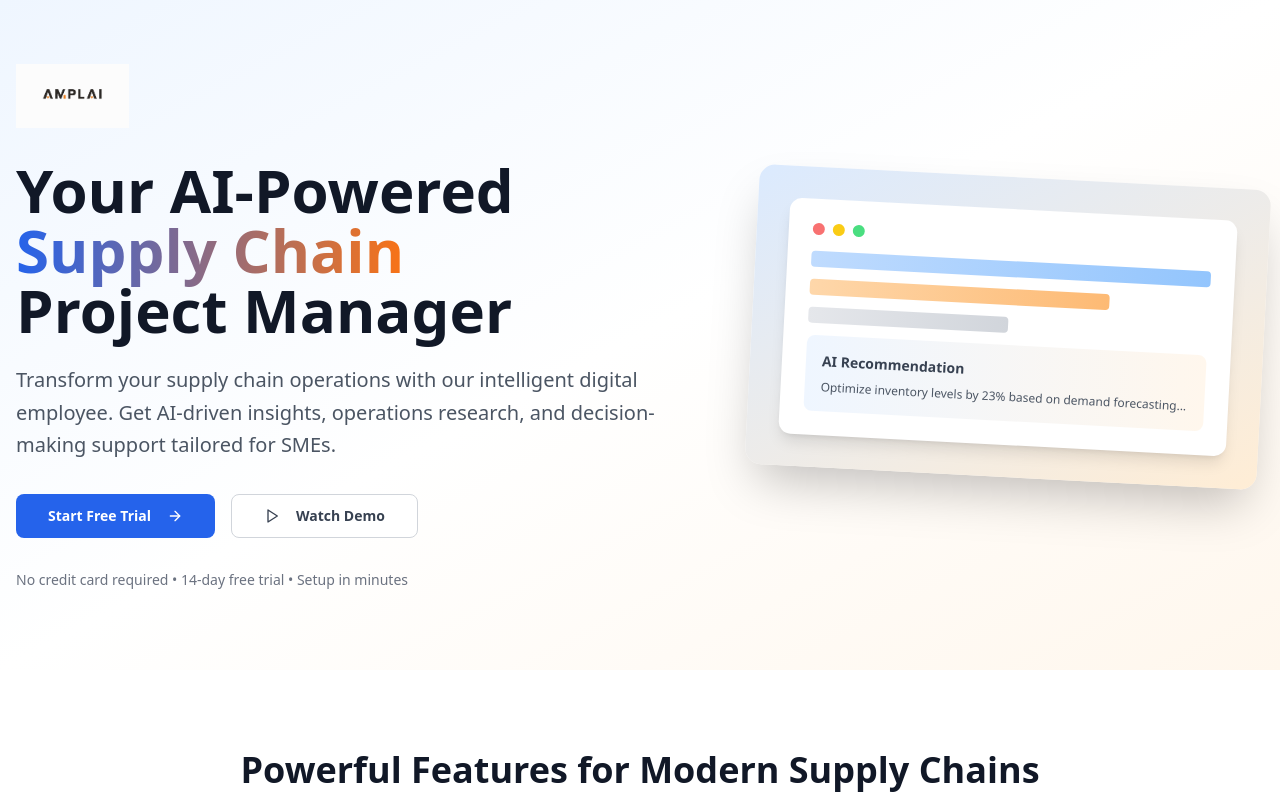
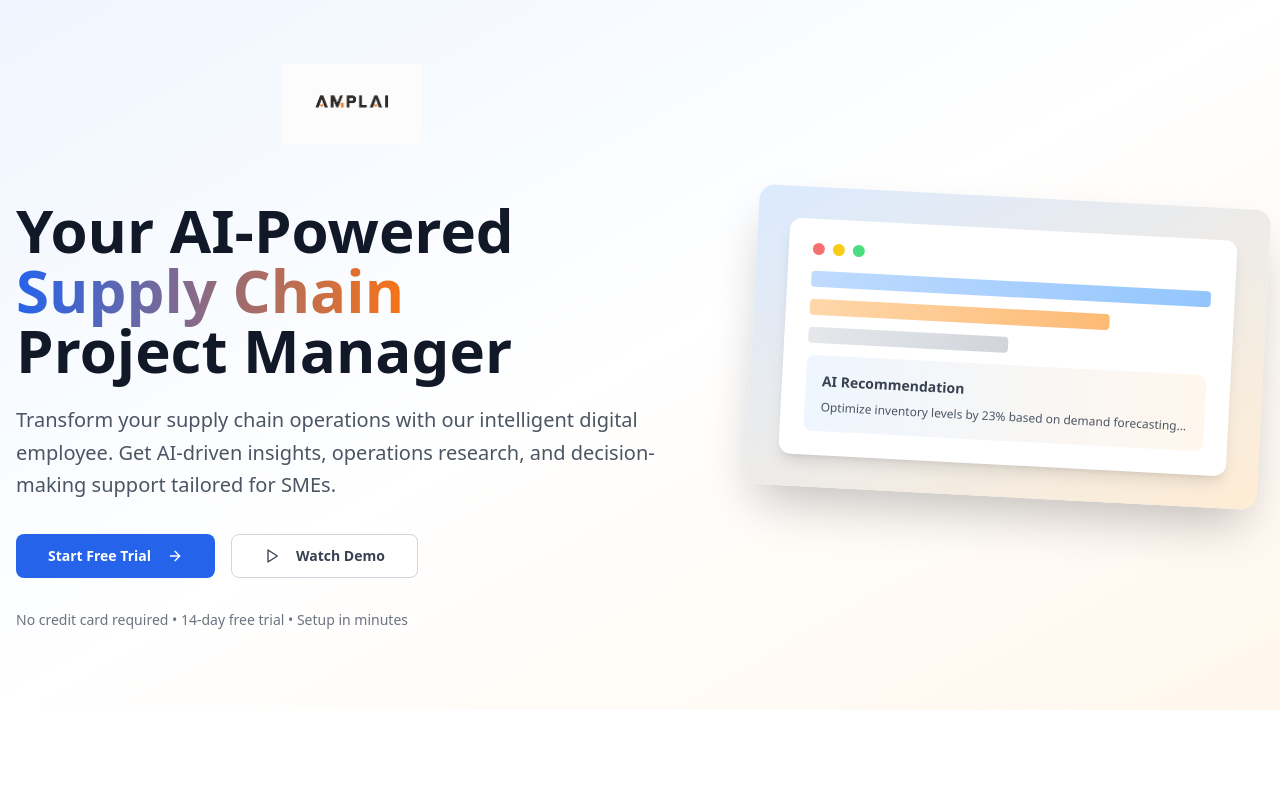
Before and after one commit to LoganZhao1997/amplai-supply-chain-ai, a React (Vite) app: page / in a window 1280 px wide. Shown: the top 794 px of the page. Built offline with nearby package versions, Linux system fonts and the light colour scheme.

Commit message:
Maximize logo to 120% and center it in both Hero and Footer

```diff
--- a/src/components/Footer.tsx
+++ b/src/components/Footer.tsx
@@ -8,11 +8,13 @@ export const Footer = () => {
         <div className="grid lg:grid-cols-4 gap-8">
           {/* Company Info */}
           <div className="lg:col-span-2">
-            <img
-              src={process.env.NODE_ENV === 'production' ? '/amplai-supply-chain-ai/amplai-logo.jpeg' : '/amplai-logo.jpeg'}
-              alt="AmplAI Logo"
-              className="h-12 mb-6 brightness-0 invert"
-            />
+            <div className="flex justify-center mb-6">
+              <img
+                src={process.env.NODE_ENV === 'production' ? '/amplai-supply-chain-ai/amplai-logo.jpeg' : '/amplai-logo.jpeg'}
+                alt="AmplAI Logo"
+                className="h-14 brightness-0 invert scale-120"
+              />
+            </div>
             <p className="text-gray-400 mb-6 leading-relaxed max-w-md">
               Empowering SMEs with AI-driven supply chain intelligence and operations research solutions.
               Transform your operations with our digital project manager.
--- a/src/components/Hero.tsx
+++ b/src/components/Hero.tsx
@@ -9,11 +9,11 @@ export const Hero = () => {
         <div className="flex flex-col lg:flex-row items-center justify-between gap-12">
           {/* Left Content */}
           <div className="flex-1 max-w-2xl">
-            <div className="mb-8">
+            <div className="mb-8 flex justify-center">
               <img
                 src={process.env.NODE_ENV === 'production' ? '/amplai-supply-chain-ai/amplai-logo.jpeg' : '/amplai-logo.jpeg'}
                 alt="AmplAI Logo"
-                className="h-16 mb-6"
+                className="h-20 mb-6 scale-120"
               />
             </div>
 
```
